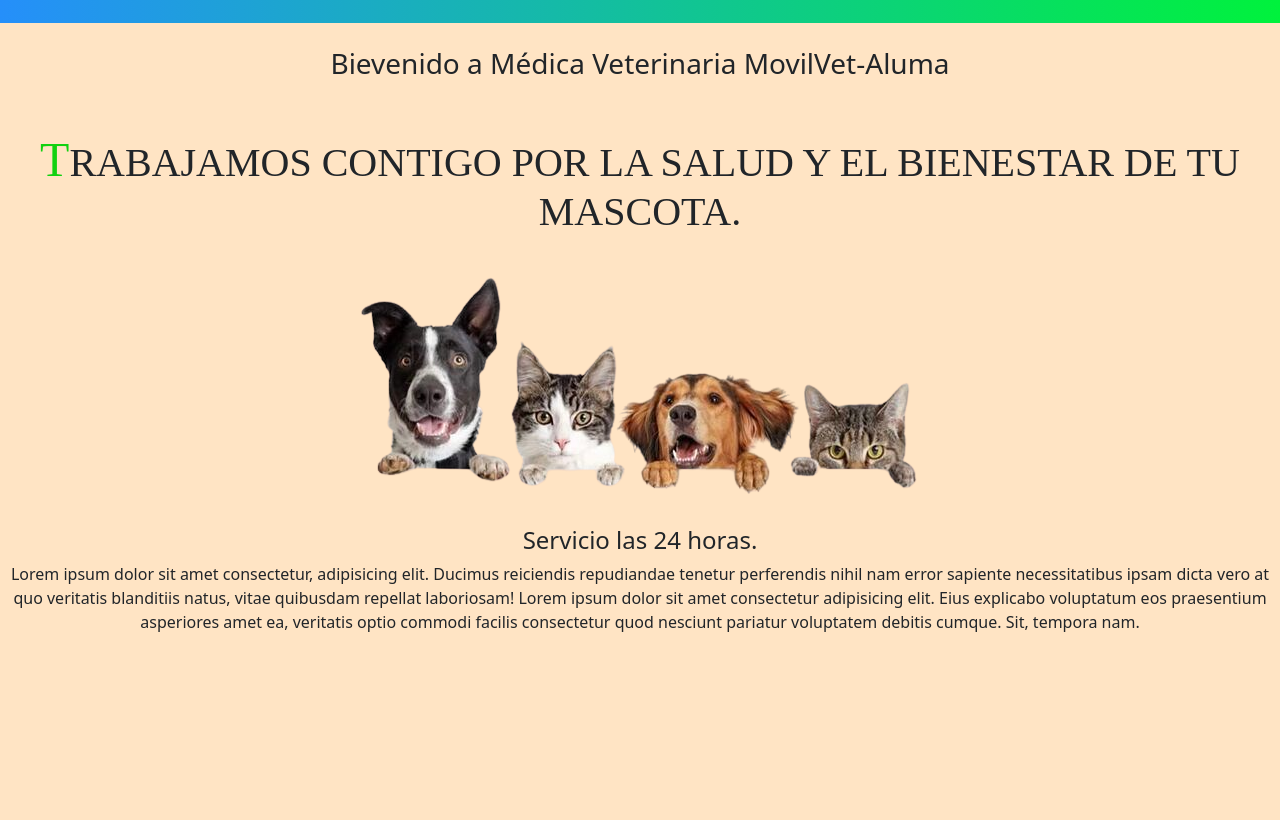
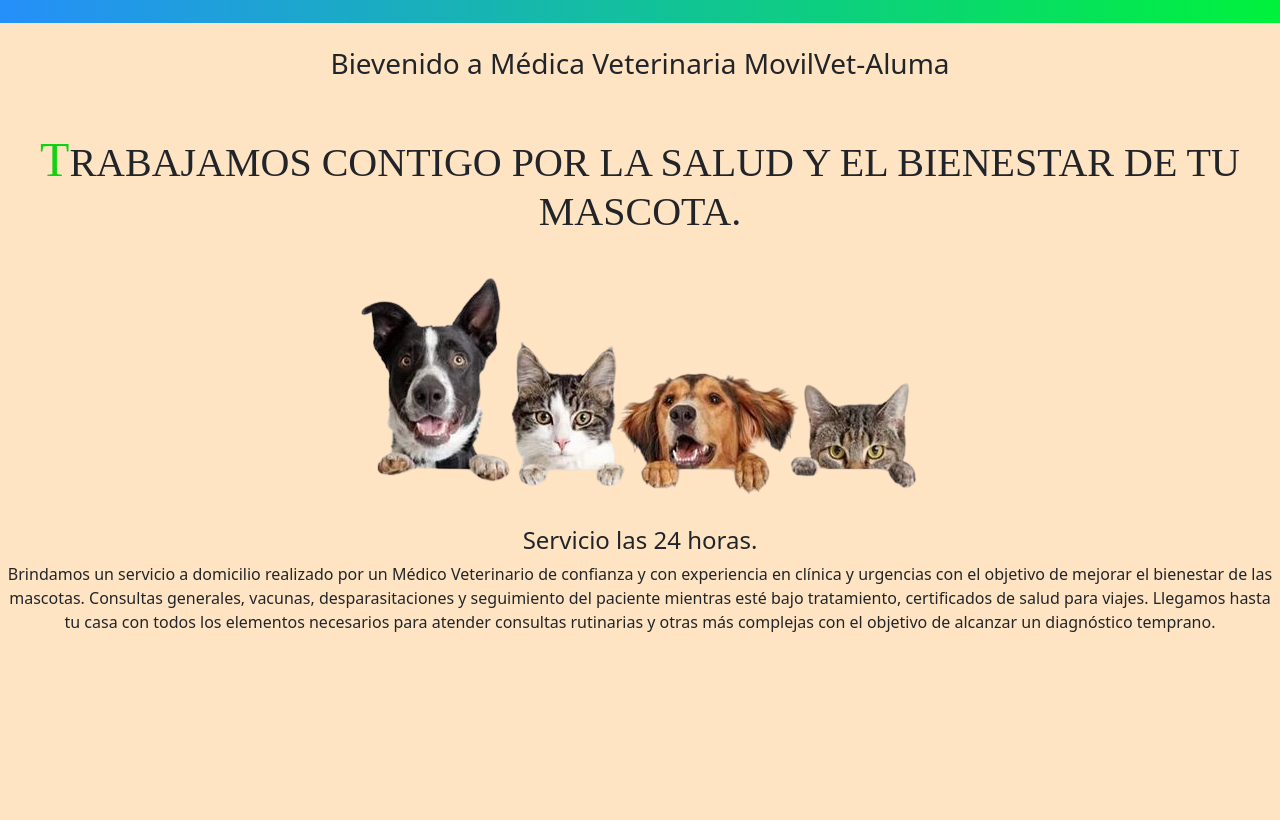
Before and after one commit to LucasMusante/ProyectoFinal, a plain HTML site: page index.html in a window 1280 px wide. Shown: the part 223-1043 px from the top of the page. Drawn offline with nearby package versions, Linux system fonts and the light colour scheme.

Commit message:
Quite los lorem

```diff
--- a/index.html
+++ b/index.html
@@ -41,9 +41,9 @@
                 <img class="imagen-index" src="./Assets/Perros inicio.png" alt="imagenPerros">
                 <br>
                 <h4>Servicio las 24 horas.</h4>
-                <p class="texto-main">Lorem ipsum dolor sit amet consectetur, adipisicing elit. Ducimus reiciendis
-                    repudiandae tenetur perferendis nihil nam error sapiente necessitatibus ipsam dicta vero at quo
-                    veritatis blanditiis natus, vitae quibusdam repellat laboriosam! Lorem ipsum dolor sit amet consectetur adipisicing elit. Eius explicabo voluptatum eos praesentium asperiores amet ea, veritatis optio commodi facilis consectetur quod nesciunt pariatur voluptatem debitis cumque. Sit, tempora nam.
+                <p class="texto-main">Brindamos un servicio a domicilio realizado por un Médico Veterinario de confianza y con experiencia en clínica y urgencias con el objetivo de mejorar el bienestar de las mascotas.
+                    Consultas generales, vacunas, desparasitaciones y seguimiento del paciente mientras esté bajo tratamiento, certificados de salud para viajes.
+                    Llegamos hasta tu casa con todos los elementos necesarios para atender consultas rutinarias y otras más complejas con el objetivo de alcanzar un diagnóstico temprano.
                 </p>
 
             </section>
```
